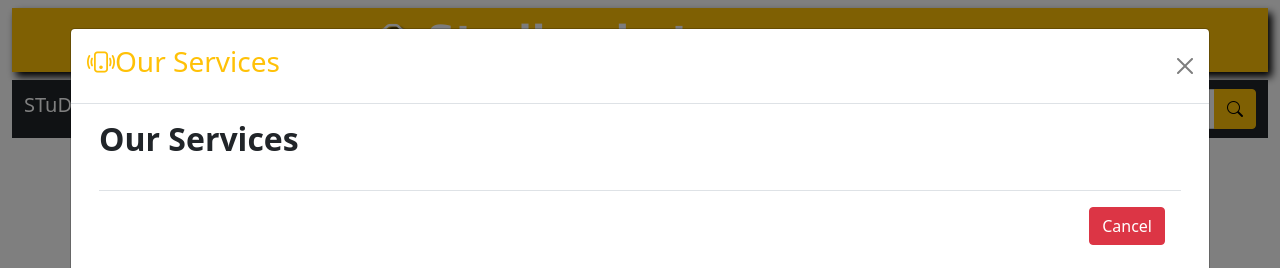
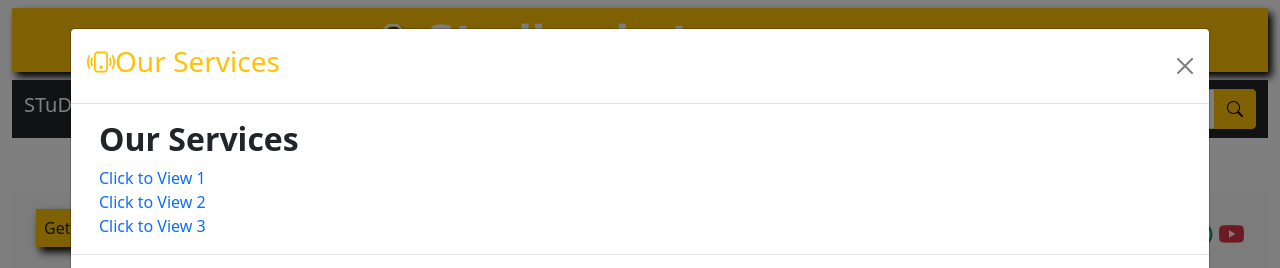
Before and after one commit to heyimarya/studio-photosun, a website: page service.html in a window 1280 px wide. Both pictures are taken after a click on the button "Click Here To See What We Providing". Shown: the top 268 px of the page. Drawn offline with nearby package versions, Linux system fonts and the light colour scheme.

Commit message:
update pdf view

```diff
--- a/service.html
+++ b/service.html
@@ -84,10 +84,13 @@
                     <h5><span class="bi bi-phone"><a class="text-decoration-none" target="_blank" href="callto:+91-8789822686">8789822686</a></span></h5>
                     <h5><span class="bi bi-geo-alt"><a class="text-decoration-none" href="https://www.google.co.in/maps/place/Studio+Photosun:+The+weeding+knot+film/@25.1958507,85.5189882,17z/data=!3m1!4b1!4m5!3m4!1s0x39f2f56b82899d53:0xe2dacd80a7655481!8m2!3d25.1957803!4d85.5211779" target="_blank">Location</a></span></h5> -->
                     <!-- embed pdf -->
-
-                    <object data="./public/pdf/Beige Wedding Photography Price Guide.pdf" type="application/pdf" frameborder="0" width="100%" height="400px">
+                    <a class="text-decoration-none" href="./public/pdf/Beige Wedding Photography Price Guide.pdf" type="application/pdf" frameborder="0" width="100%" height="400px" target="_blank">Click to View 1</a>
+                    <!-- <object data="./public/pdf/Beige Wedding Photography Price Guide.pdf" type="application/pdf" frameborder="0" width="100%" height="400px"> -->
                  <br>
-                 <object data="./public/pdf/pdf_20220814_124835_0000.pdf" type="application/pdf" frameborder="0" width="100%" height="400px">
+                 <a class="text-decoration-none" href="./public/pdf/null-1.pdf" type="application/pdf" frameborder="0" width="100%" height="400px" target="_blank">Click to View 2</a>
+                 <br>
+                 <a class="text-decoration-none" href="./public/pdf/pdf_20220814_124835_0000.pdf" type="application/pdf" frameborder="0" width="100%" height="400px" target="_blank">Click to View 3</a>
+                 <!-- <object data="./public/pdf/pdf_20220814_124835_0000.pdf" type="application/pdf" frameborder="0" width="100%" height="400px"> -->
 
 
                 </div>
```
